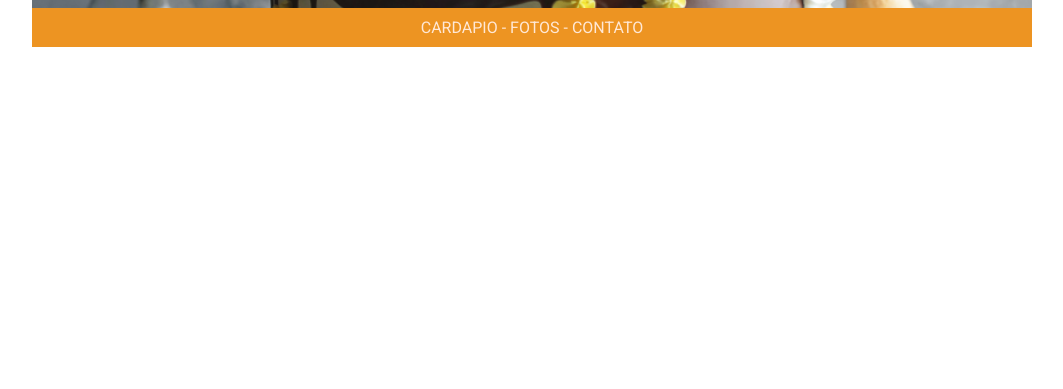
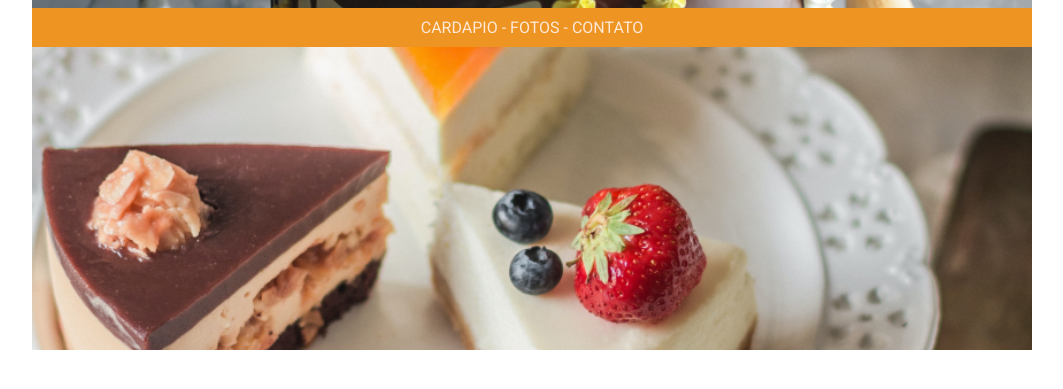
Before and after one commit to isabellecristinav/loja-de-bolos, a plain HTML site: page index.html in a window 1280 px wide. Shown: the part 209-598 px from the top of the page, without its empty margins (108-1171 px from the left). Drawn offline with Linux system fonts and the light colour scheme.

Commit message:
criação do banner

```diff
--- a/index.html
+++ b/index.html
@@ -20,6 +20,10 @@
         <a href="" class="item-menu">FOTOS</a> -
         <a href="" class="item-menu">CONTATO</a>
     </nav>
+
+    <div class="banner">
+        <img src="imagens/foto-banner.png" alt="bolos de vários sabores" class="imagem-banner">
+    </div>
 </main>
     <script src="app.js"></script>
 
--- a/style.css
+++ b/style.css
@@ -46,3 +46,7 @@
     color: #FFE8D6;
     text-decoration: none;
 }
+
+.imagem-banner{
+    width: 100%;
+}
```
Also changed, not shown: imagens/faceboook.png (added), imagens/foto-banner.png (added), imagens/foto-bolo.png (added), imagens/foto-bolo2.png (added), imagens/foto-bolo3.png (added), imagens/insta.png (added).
